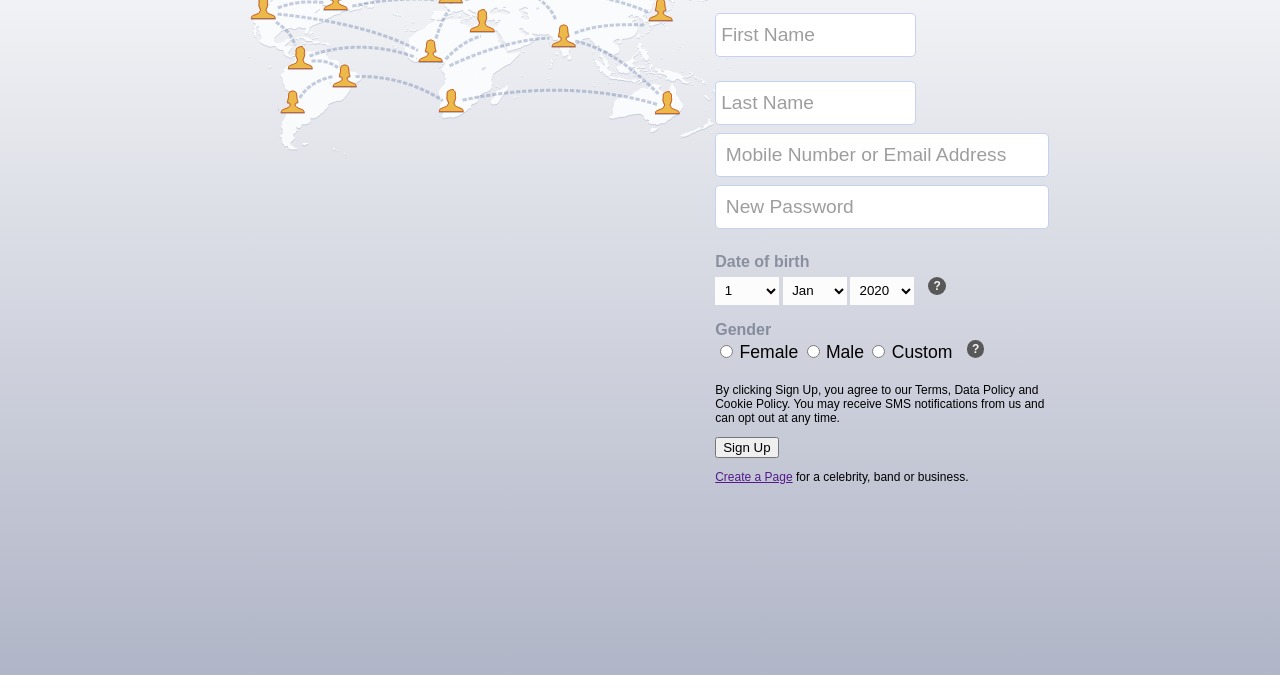
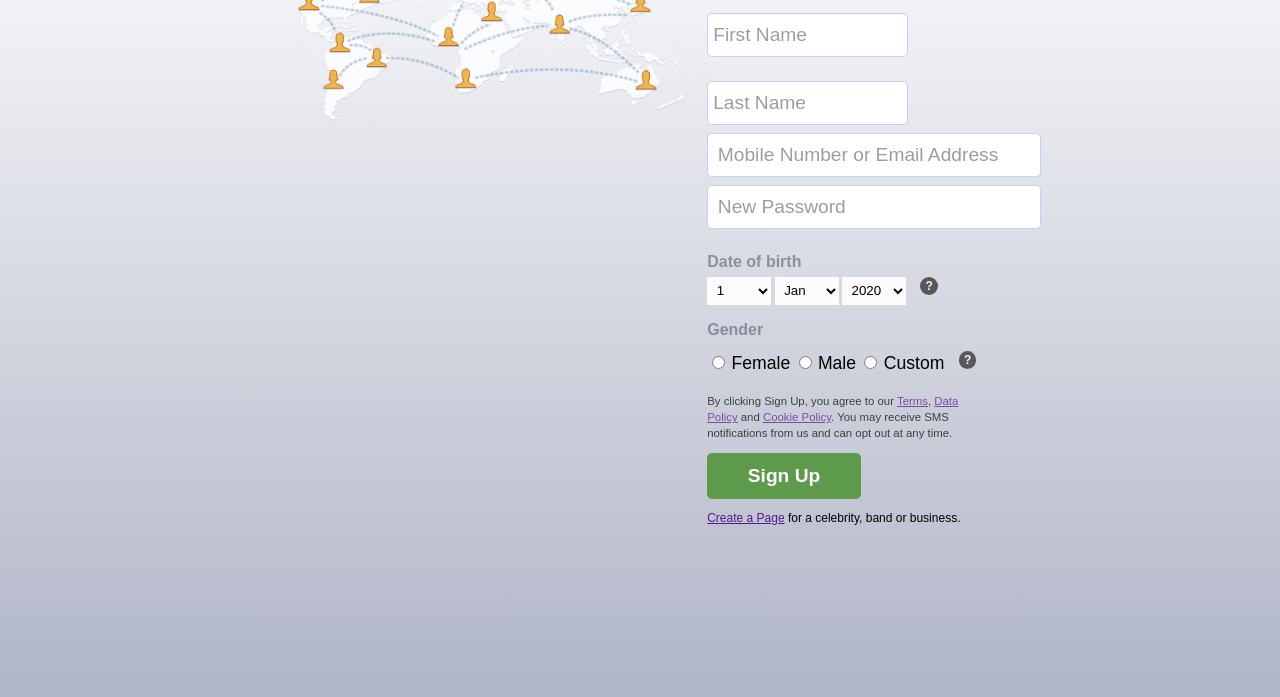
Before and after one commit to Ifcodes/FB-Page, a plain HTML site: page index.html in a window 1280 px wide. Shown: the part 224-921 px from the top of the page. Before the commit the page ends 899 px from the top, so only its background shows below. Drawn offline with Linux system fonts and the light colour scheme.

```diff
--- a/fb-css.css
+++ b/fb-css.css
@@ -1,8 +1,10 @@
+html, body{
+  padding: 0;
+  margin: 0;
+}
 body{
   font-family: Arial, Helvetica, sans-serif;
   font-size: 12px;
-  padding: 0;
-  margin: 0;
 }
 .navbar{
   width: 100%;
@@ -48,6 +50,9 @@ body{
   border-width: 1px;
   height: 1.35rem;
 }
+input:focus{
+  outline: none;
+}
 form .login-btn{
   margin-left: 1rem;
   background-color: rgb(66,103,178);
@@ -67,21 +72,26 @@ form .login-btn{
   max-width: 100vw;
   min-height: 100vh;
   background: linear-gradient(#ffffff,#b0b5c7);
-  display: flex;
-  justify-content: center;
+  display: grid;
+  grid-template-columns: 1fr 1fr;
   padding-top: 1rem;
-  margin: auto;
+  justify-items: center;
 }
 .fb-intro{
+  min-width: 30vw;
   max-width: 30vw;
-  padding-right: 5rem;
   font-size: 1.1rem;
   color: #3d475c;
+  margin-left: 17rem;
+}
+.fb-intro img{
+  max-width: 35vw;
 }
 .signup{
+  min-width: 27vw;
   max-width: 27vw;
-  margin-left:2rem;
   margin-bottom: 10rem;
+  margin-right: 11rem;
 }
 .signup h1{
   font-size: 2.5rem;
@@ -156,7 +166,7 @@ sup{
 }
 .gender h3{
   margin-top: .5rem;
-  margin-bottom: 0;
+  margin-bottom: .7rem;
   font-size: 1rem;
   opacity: .5;
   color: #3d475c;
@@ -168,3 +178,24 @@ sup{
 .gender input{
   margin-top: 6px;
 }
+.txt-opacity{
+  opacity: .7;
+}
+.sml-text{
+  font-size: .95em;
+}
+.condition{
+  width: 20vw;
+  line-height: 1rem;
+}
+.signup-btn{
+  background-color: rgb(94,154,75);
+  width: 12vw;
+  margin: auto;
+  padding: .75rem;
+  color: white;
+  font-size: 1.2rem;
+  font-weight: bold;
+  border: none;
+  border-radius: 5px;
+}
--- a/index.html
+++ b/index.html
@@ -7,6 +7,7 @@
   <link rel="stylesheet" href="fb-css.css">
 </head>
 <body>
+<section class="flx-col">
   <!-- the header section -->
   <nav class="navbar">
     <div class="navCont">
@@ -79,12 +80,13 @@
           <label for="custom">Custom</label>
           <sup>?</sup>
         </div>
-        <p class="condition">By clicking Sign Up, you agree to our Terms, Data Policy and Cookie Policy. You may receive SMS notifications from us and can opt out at any time.
+        <p class="condition txt-opacity sml-text">By clicking Sign Up, you agree to our <a href=""> Terms</a>, <a href=""> Data Policy</a> and <a href=""> Cookie Policy</a>. You may receive SMS notifications from us and can opt out at any time.
         </p>
         <button class="signup-btn">Sign Up</button>
         <p class="page"> <a href=""> Create a Page</a> for a celebrity, band or business.</p>
       </form>
     </div>
   </section>
+</section>
 </body>
 </html>
```
